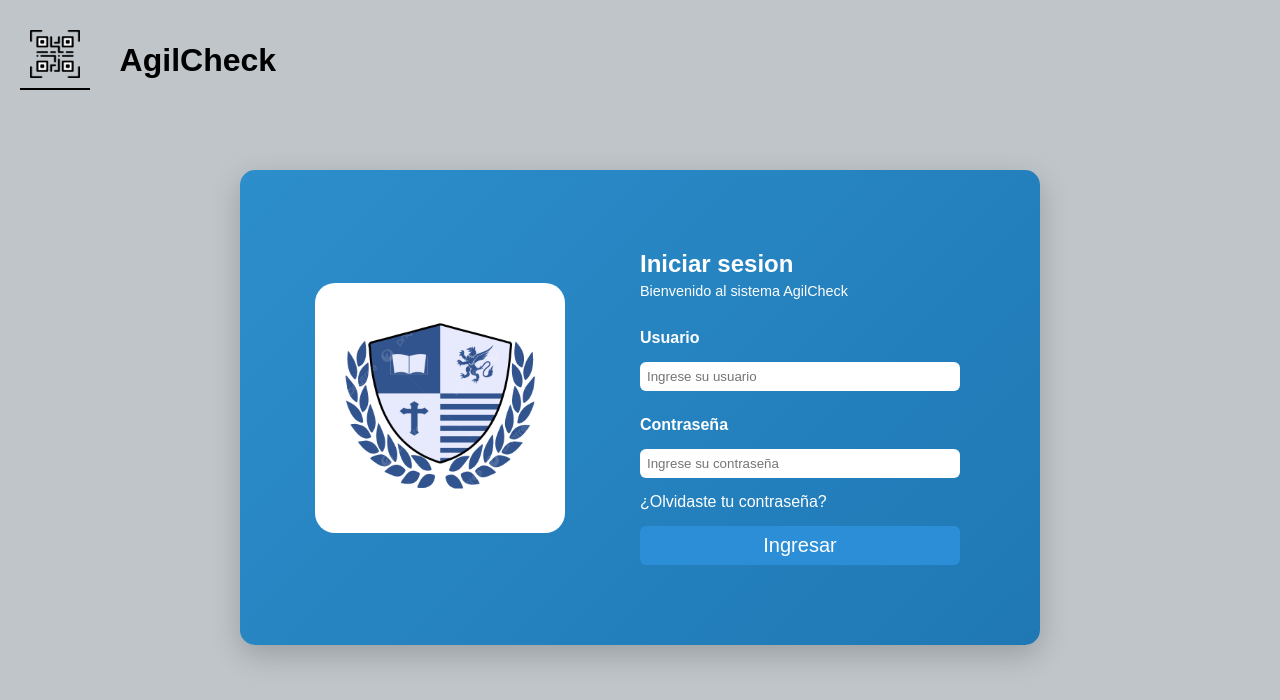
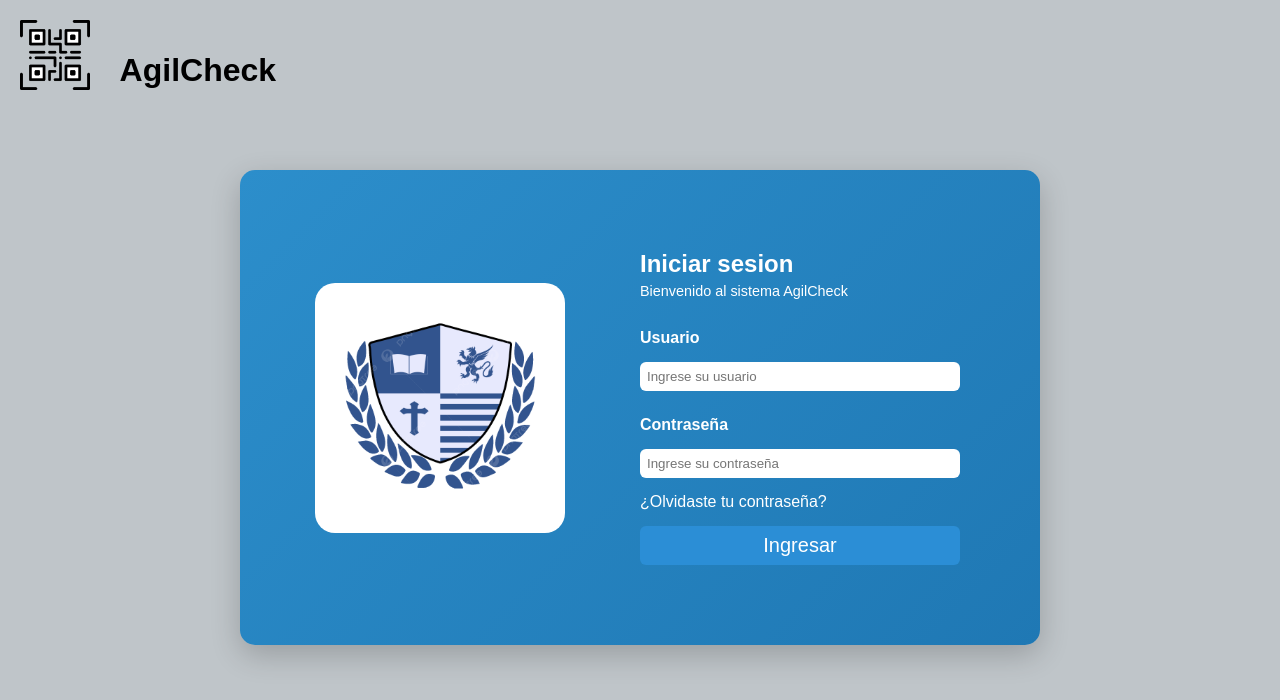
Before and after one commit to Petrikov616/ALFA, a React (Vite) app: page /login in a window 1280 px wide. Shown: the top 700 px of the page. Built offline with nearby package versions, Linux system fonts and the light colour scheme.

Commit message:
Se modificaron archivos

```diff
--- a/src/pages/Login.css
+++ b/src/pages/Login.css
@@ -10,6 +10,7 @@
     display: flex;
     width: 100%;
     align-items: center;
+    margin-top: 20px;
     justify-content: flex-start;
     gap: 0.6rem;
 }
--- a/src/pages/admin/ListadoAdmin.css
+++ b/src/pages/admin/ListadoAdmin.css
@@ -31,6 +31,9 @@
     font-weight: 800;
     font-size: 20px;
     white-space: nowrap;
+    border: none;        /* ← agrega esto */
+    padding: 0;          /* ← agrega esto */
+    margin-top: 0;       /* ← agrega esto */
 }
 
 .sidebar.closed .logo span {
```
Also changed, not shown: src/pages/Login.jsx (indentation only).
